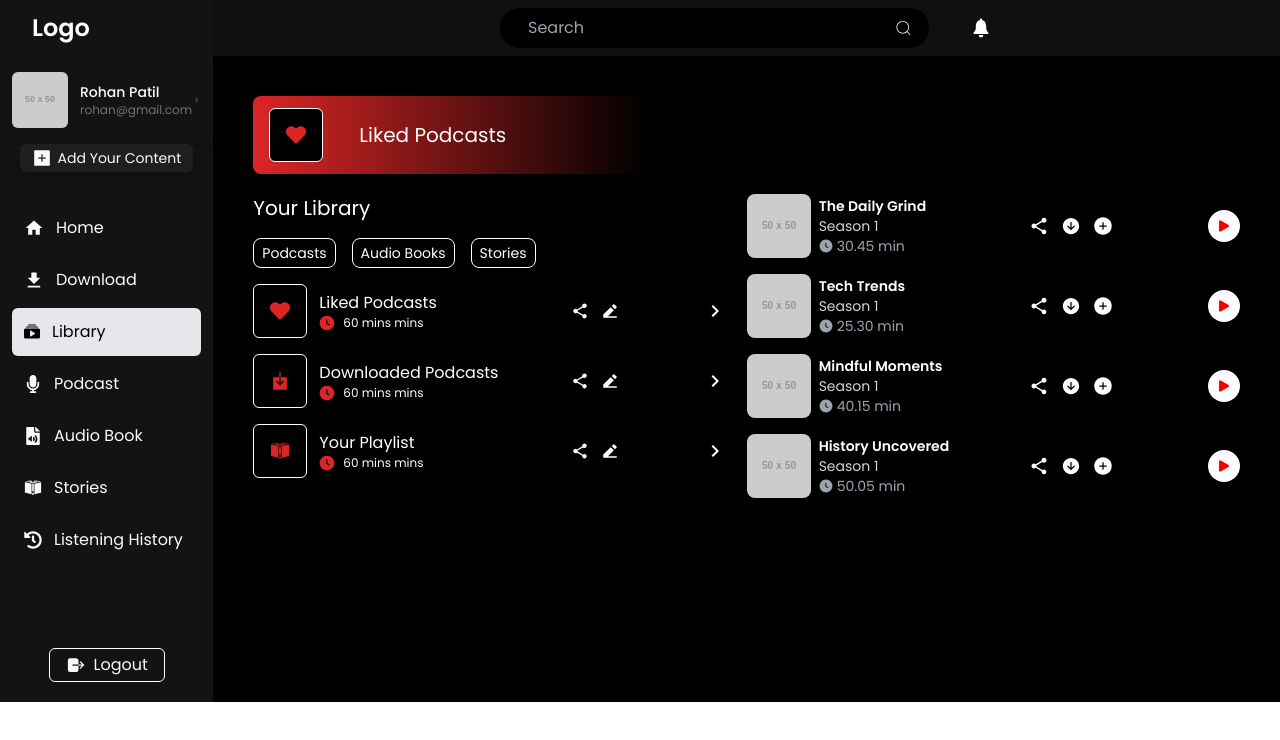
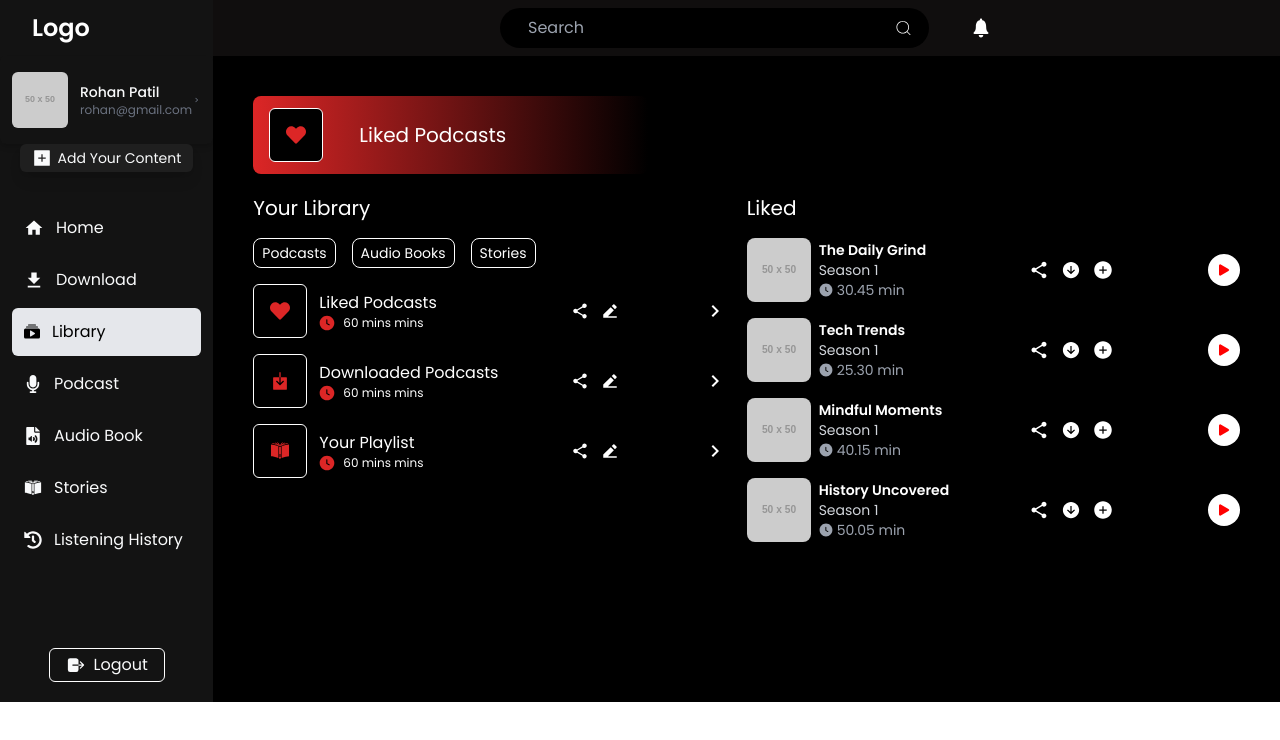
Before and after one commit to satishd01/podcast, a React (Vite) app in the folder podcast/: page /library in a window 1280 px wide. Shown: the top 740 px of the page. Built offline with nearby package versions, Linux system fonts and the light colour scheme; the HTML template or start-up script is replaced by a standard one.

Commit message:
LibraryCard

```diff
--- a/podcast/src/pages/Library/Library.jsx
+++ b/podcast/src/pages/Library/Library.jsx
@@ -54,6 +54,7 @@ const Library = () => {
             </div>
             {!searchedText && (
               <div className="md:col-span-1 md:mt-0  mt-4 w-full">
+                <p className="mb-4 text-xl">Liked</p>
                 {podcasts.slice(0, 4).map((pod) => (
                   <div key={pod._id}>
                     <SuggestionCard podcast={pod} />
```
